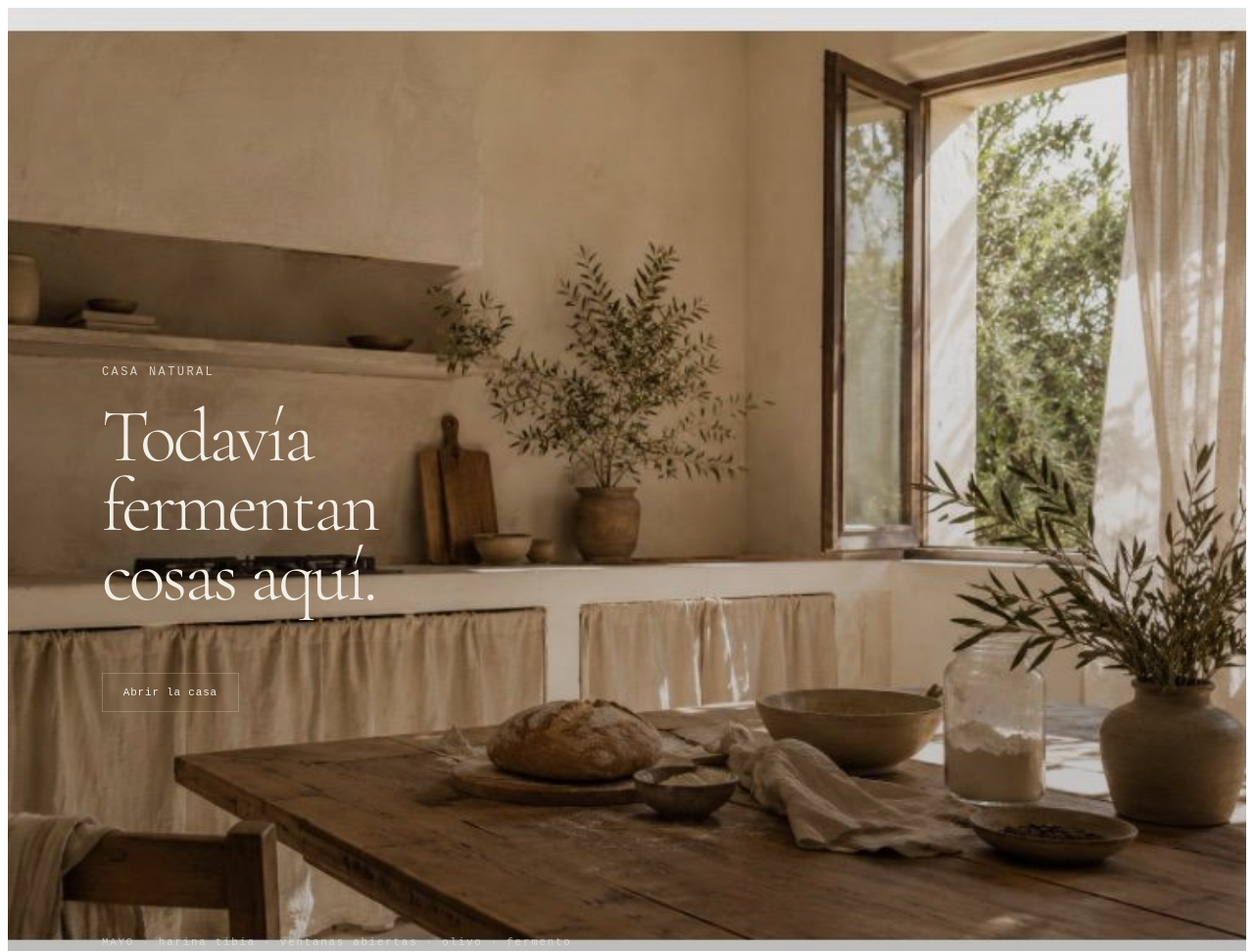
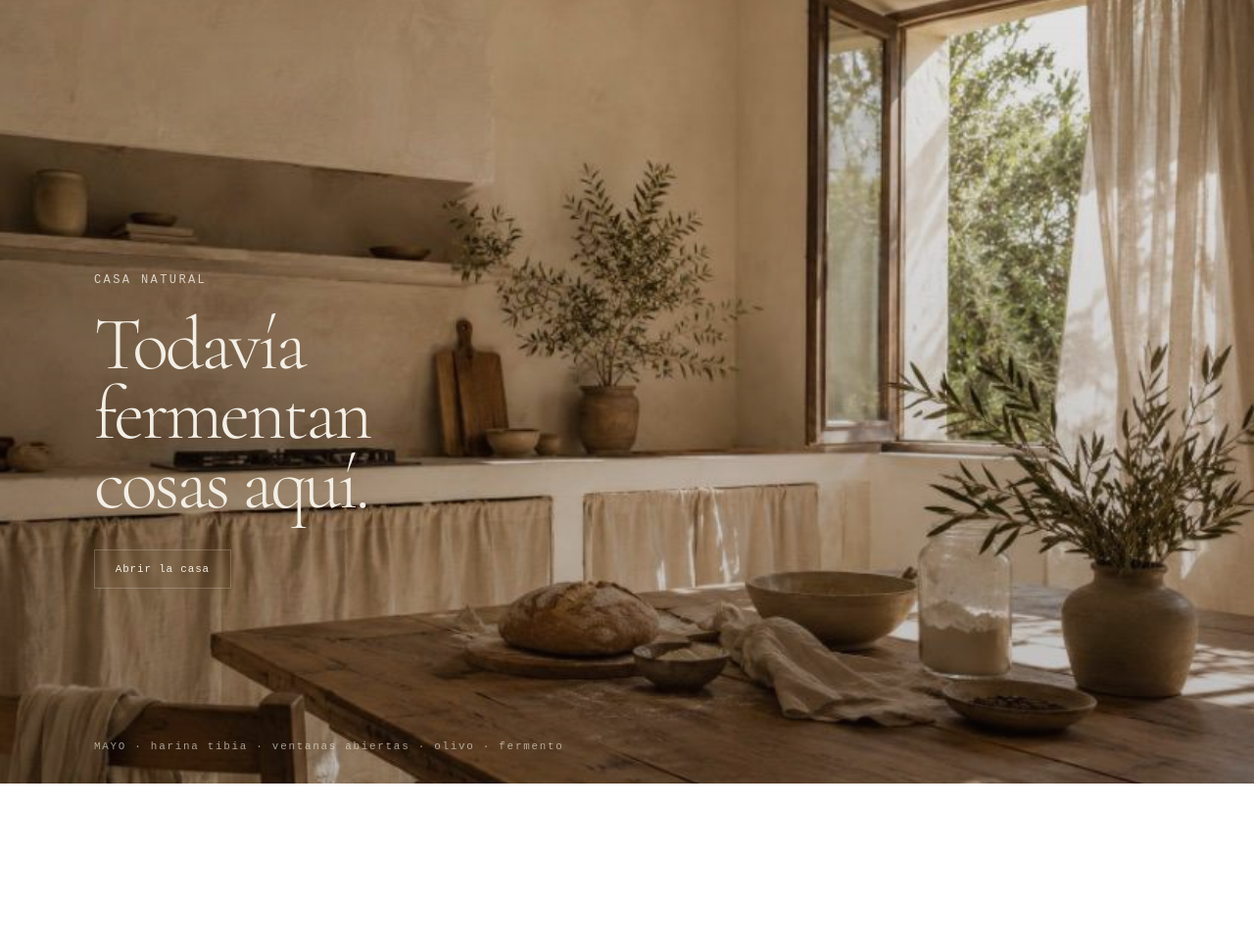
Before and after one commit to teresamasv-sudo/casa-natural, an Astro site: page /la-cocina-2 in a window 1280 px wide. Shown: the top 971 px of the page at 98% size. After the commit the page ends 800 px from the top, so only its background shows below. Built offline with nearby package versions, Linux system fonts and the light colour scheme; Astro itself is replaced by a stand-in of ours.

Commit message:
add:rehacer la-cocina-2

```diff
--- a/src/pages/la-cocina-2.astro
+++ b/src/pages/la-cocina-2.astro
@@ -1,56 +1,19 @@
 ---
 ---
 <html lang="es">
-    <link rel="preconnect" href="https://fonts.googleapis.com">
-<link rel="preconnect" href="https://fonts.gstatic.com" crossorigin>
-
-<link href="https://fonts.googleapis.com/css2?family=Cormorant+Garamond:wght@300;400;500&display=swap" rel="stylesheet">
   <head>
     <meta charset="UTF-8" />
     <meta name="viewport" content="width=device-width" />
-    <title>CASA NATURAL</title>
-  </head>
-  <body>
-    <audio id="ambiente" loop>
-    ...
-    </audio>
+    <title>CASA NATURAL — La Cocina</title>
 
-<script>
-     window.addEventListener(
-    "click",
-    () => {
-      const audio = document.getElementById("ambiente");
-
-      if (audio instanceof HTMLAudioElement) {
-        audio.volume = 0.05;
-        audio.play();
-      }
-    },
-    { once: true }
-  );
-</script>
-<section class="hero-cocina">
-  <div class="overlay"></div>
-
-  <div class="hero-content">
-    <p class="eyebrow">CASA NATURAL</p>
-
-    <h1>
-Todavía fermentan<br>
-cosas aquí.
-   </h1>
-
-    <a href="#contenido" class="hero-button">
-      Abrir la casa
-    </a>
-  </div>
-
-  <div class="season">
-    MAYO · harina tibia · ventanas abiertas · olivo · fermento
-  </div>
-</section>
+    <link rel="preconnect" href="https://fonts.googleapis.com">
+    <link rel="preconnect" href="https://fonts.gstatic.com" crossorigin>
+    <link href="https://fonts.googleapis.com/css2?family=Cormorant+Garamond:ital,wght@0,300;0,400;1,300&display=swap" rel="stylesheet">
 
     <style>
+      * { margin: 0; padding: 0; box-sizing: border-box; }
+      body { overflow-x: hidden; }
+
       .hero-cocina {
         position: relative;
         height: 100vh;
@@ -62,16 +25,13 @@
         padding: 6rem;
         color: #f3efe6;
         overflow: hidden;
-    animation: fadeHero 1.8s ease;
       }
 
       .overlay {
         position: absolute;
         inset: 0;
         backdrop-filter: blur(0.4px);
-mix-blend-mode: multiply;
-  background:
-    linear-gradient(
+        background: linear-gradient(
           to bottom,
           rgba(20, 14, 10, 0.10),
           rgba(20, 14, 10, 0.28)
@@ -92,17 +52,20 @@
         margin-bottom: 1.5rem;
         opacity: 0.8;
       }
+
       h1 {
         font-family: 'Cormorant Garamond', serif;
         font-size: clamp(2.4rem, 6vw, 4.8rem);
         line-height: 0.92;
         font-weight: 300;
         margin-top: 2vh;
+        margin-bottom: 2rem;
         letter-spacing: -0.04em;
       }
+
       .hero-button {
         display: inline-block;
-     border: 1px solid rgba(243,239,230,0.22);
+        border: 1px solid rgba(243, 239, 230, 0.22);
         padding: 0.8rem 1.3rem;
         text-decoration: none;
         color: #f3efe6;
@@ -119,13 +82,11 @@
         transform: translateY(-1px);
       }
 
-
       .season {
         position: absolute;
         bottom: 2rem;
         left: 6rem;
         z-index: 2;
-
         font-family: "Courier New", monospace;
         font-size: 0.68rem;
         letter-spacing: 0.16em;
@@ -139,9 +100,7 @@
           padding-bottom: 6rem;
         }
 
-    h1 {
-      font-size: 3rem;
-    }
+        h1 { font-size: 3rem; }
 
         .season {
           left: 2rem;
@@ -150,5 +109,42 @@
           font-size: 0.65rem;
         }
       }
+    </style>
+  </head>
 
-</style>
+  <body>
+    <audio id="ambiente" loop>
+      <source src="/audio-siesta.mp3" type="audio/mpeg" />
+    </audio>
+
+    <script>
+      window.addEventListener("click", () => {
+        const audio = document.getElementById("ambiente");
+        if (audio instanceof HTMLAudioElement) {
+          audio.volume = 0.05;
+          audio.play();
+        }
+      }, { once: true });
+    </script>
+
+    <section class="hero-cocina">
+      <div class="overlay"></div>
+
+      <div class="hero-content">
+        <p class="eyebrow">CASA NATURAL</p>
+        <h1>
+          Todavía fermentan<br>
+          cosas aquí.
+        </h1>
+        <a href="#contenido" class="hero-button">
+          Abrir la casa
+        </a>
+      </div>
+
+      <div class="season">
+        MAYO · harina tibia · ventanas abiertas · olivo · fermento
+      </div>
+    </section>
+
+  </body>
+</html>
```
Lines whose indentation alone changed are shown as unchanged.
